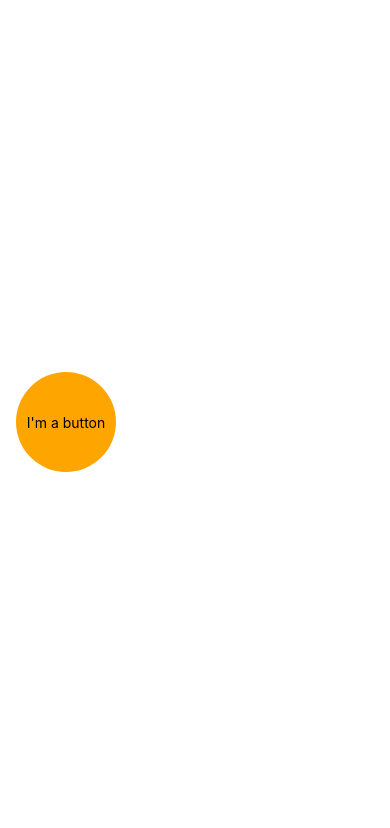
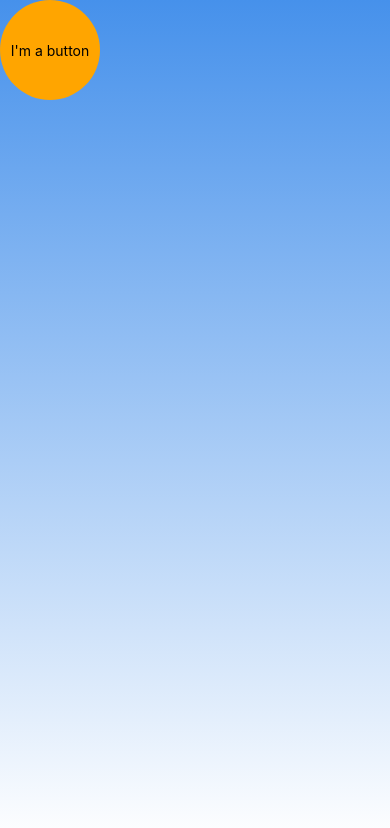
Before and after one commit to haloweave/project-vishram-bkp, a React Native app: screen / in a window 390 px wide. Shown: the top 828 px of the page. Built offline with nearby package versions, Linux system fonts and the light colour scheme.

Commit message:
Background Gradient

```diff
--- a/App.js
+++ b/App.js
@@ -1,12 +1,15 @@
 import React from 'react';
-import {TouchableOpacity, StyleSheet, Button, View, SafeAreaView, Text, Alert } from 'react-native';
+import { TouchableOpacity, StyleSheet, Button, View, SafeAreaView, Text, Alert } from 'react-native';
+import { LinearGradient } from 'expo-linear-gradient';
 
-const Separator = () => (
-  <View style={styles.separator} />
-);
 
 const App = () => (
+
   <SafeAreaView style={styles.container}>
+    <LinearGradient
+      // Button Linear Gradient
+      colors={['#4691EB', '#ffffff',]}
+      style={styles.background}>
       <View>
         <TouchableOpacity
           onPress={() => Alert.alert('Round Button pressed')}
@@ -15,16 +18,30 @@ const App = () => (
         </TouchableOpacity>
       </View>
 
+
+    </LinearGradient>
   </SafeAreaView>
 );
 
 const styles = StyleSheet.create({
   container: {
+
     flex: 1,
     justifyContent: 'center',
-    marginHorizontal: 16,
+
+
   },
-  buttonRound:{
+  background: {
+    position: 'absolute',
+    left: 0,
+    right: 0,
+    top: 0,
+    bottom: 0,
+    flex:1,
+    width: '100%',
+
+  },
+  buttonRound: {
     width: 100,
     height: 100,
     alignItems: 'center',
--- a/package.json
+++ b/package.json
@@ -12,7 +12,8 @@
     "expo": "~47.0.8",
     "expo-status-bar": "~1.4.2",
     "react": "18.1.0",
-    "react-native": "0.70.5"
+    "react-native": "0.70.5",
+    "expo-linear-gradient": "~12.0.1"
   },
   "devDependencies": {
     "@babel/core": "^7.12.9"
```
Also changed, not shown: 1 other file (tests, documents, lock files or other folders). Lines whose indentation alone changed are shown as unchanged.
